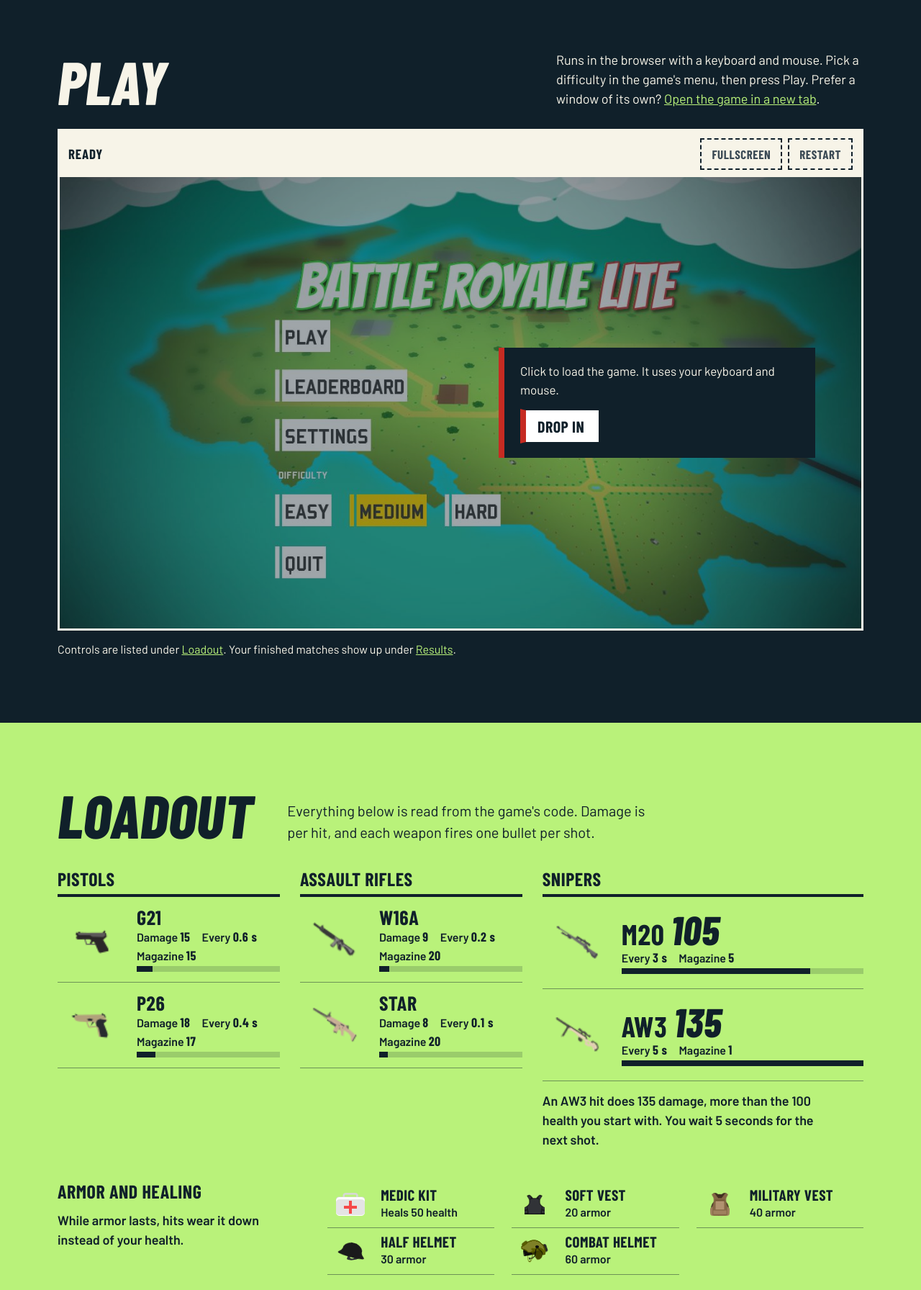
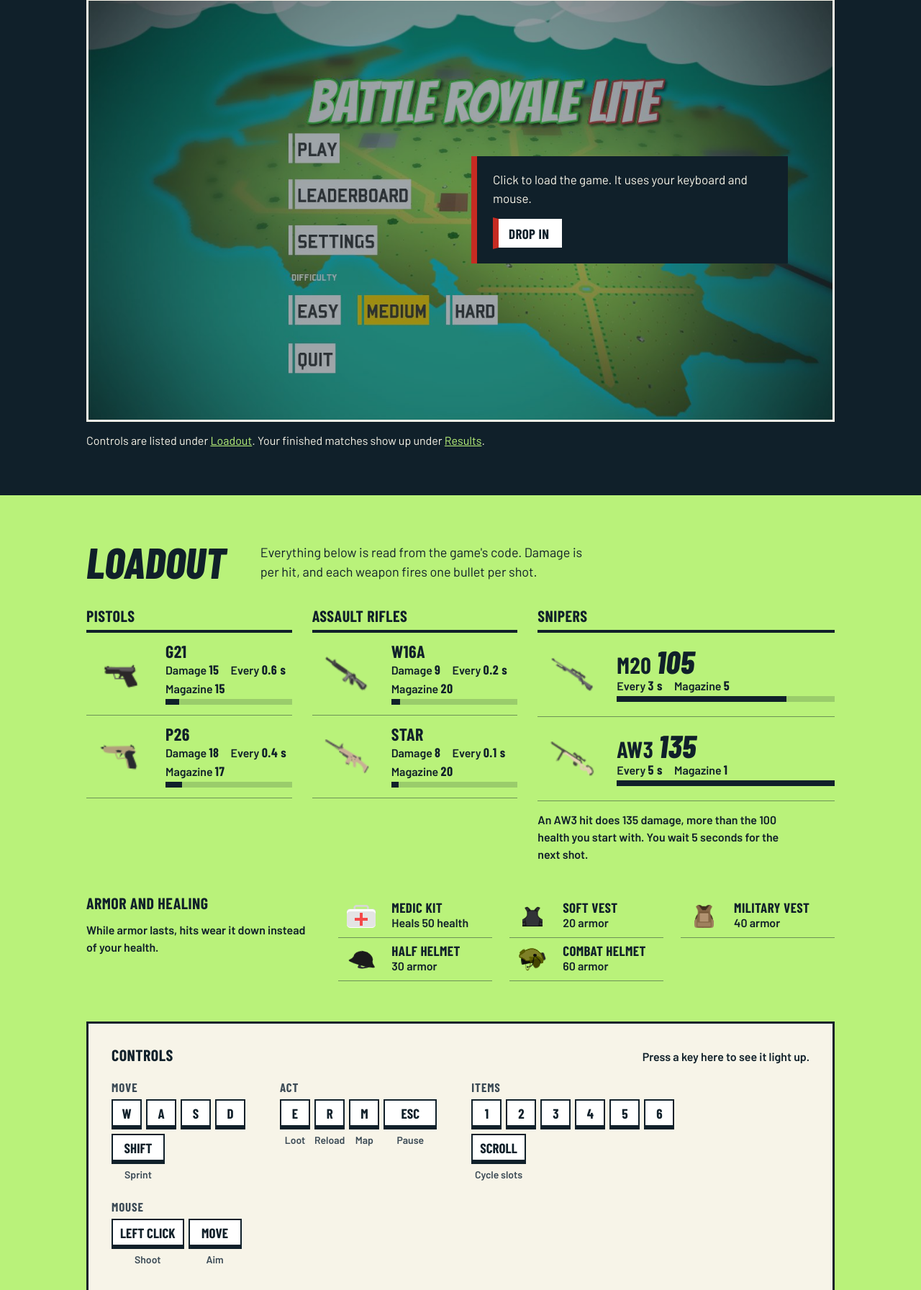
Before and after one commit to JoanathanPS/BattleRoyale, a plain HTML site: page web/index.html in a window 1280 px wide. Shown: the part 879-2671 px from the top of the page at 72% size. Drawn offline with Linux system fonts and the light colour scheme; no server answers.

Commit message:
feat(web): scale the portal down a notch and add Vercel Web Analytics
Co-Authored-By: Claude Sonnet 5.5 <noreply@anthropic.com>
Claude-Session: https://claude.ai/code/session_01BY6YU9GvtfJiBHifUEScv7

```diff
--- a/web/css/site.css
+++ b/web/css/site.css
@@ -38,8 +38,8 @@
   --body: "Barlow", system-ui, -apple-system, "Segoe UI", sans-serif;
   --hud: "Barlow Condensed", "Arial Narrow", "Roboto Condensed", sans-serif;
 
-  --wrap: 1120px;
-  --bar-h: 60px;
+  --wrap: 1040px;
+  --bar-h: 56px;
   color-scheme: light;
 }
 
@@ -63,7 +63,7 @@ body {
   margin: 0;
   background: var(--paper);
   color: var(--ink);
-  font: 400 18px/1.5 var(--body);
+  font: 400 16px/1.5 var(--body);
 }
 
 [hidden] {
@@ -152,13 +152,13 @@ button:disabled {
   display: inline-flex;
   align-items: center;
   justify-content: center;
-  min-height: 48px;
-  padding: 0 20px 0 16px;
+  min-height: 44px;
+  padding: 0 18px 0 14px;
   background: #fff;
   color: var(--ink);
   border: 2px solid var(--ink);
   border-left-width: 8px;
-  font: 700 22px/1 var(--hud);
+  font: 700 19px/1 var(--hud);
   letter-spacing: 0.02em;
   text-transform: uppercase;
   text-decoration: none;
@@ -239,7 +239,7 @@ button:disabled {
   gap: 8px;
   min-height: 44px;
   color: var(--ink);
-  font: 800 italic 30px/1 var(--hud);
+  font: 800 italic 26px/1 var(--hud);
   letter-spacing: 0.01em;
   text-transform: uppercase;
   text-decoration: none;
@@ -261,7 +261,7 @@ button:disabled {
   min-height: 44px;
   padding: 0 10px;
   color: var(--ink);
-  font: 700 19px/1 var(--hud);
+  font: 700 17px/1 var(--hud);
   letter-spacing: 0.03em;
   text-transform: uppercase;
   text-decoration: none;
@@ -362,23 +362,23 @@ button:disabled {
 
 /* ---------- Shared section bits ---------- */
 h2 {
-  font: 800 italic clamp(44px, 7vw, 84px) / 0.92 var(--hud);
+  font: 800 italic clamp(36px, 5.2vw, 60px) / 0.94 var(--hud);
   text-transform: uppercase;
 }
 h3 {
-  font: 700 26px/1.05 var(--hud);
+  font: 700 22px/1.05 var(--hud);
   letter-spacing: 0.02em;
   text-transform: uppercase;
 }
 .lede {
   max-width: 46ch;
-  font-size: 20px;
+  font-size: 18px;
 }
 
 /* ---------- 1. Drop ---------- */
 .hero {
   background: var(--ocean);
-  padding: clamp(28px, 6vw, 72px) 0 clamp(40px, 7vw, 96px);
+  padding: clamp(22px, 4vw, 44px) 0 clamp(32px, 5vw, 60px);
   overflow: hidden;
 }
 .hero__grid {
@@ -392,7 +392,7 @@ h3 {
   }
 }
 h1 {
-  font: 800 italic clamp(52px, 8.6vw, 108px) / 0.88 var(--hud);
+  font: 800 italic clamp(42px, 6.6vw, 80px) / 0.9 var(--hud);
   text-transform: uppercase;
   text-wrap: balance;
 }
@@ -432,7 +432,7 @@ h1 {
 .island {
   position: relative;
   justify-self: end;
-  width: min(100%, 560px);
+  width: min(100%, 460px);
 }
 .island__map {
   position: relative;
@@ -458,7 +458,7 @@ h1 {
 .play {
   background: var(--ink);
   color: var(--paper);
-  padding: clamp(40px, 6vw, 80px) 0 clamp(48px, 7vw, 96px);
+  padding: clamp(32px, 4.5vw, 56px) 0 clamp(36px, 5vw, 64px);
 }
 .play__head {
   display: grid;
@@ -567,7 +567,7 @@ h1 {
 /* ---------- 3. Loadout ---------- */
 .loadout {
   background: var(--land);
-  padding: clamp(44px, 7vw, 96px) 0;
+  padding: clamp(32px, 5vw, 64px) 0;
 }
 .loadout__head {
   display: grid;
@@ -608,7 +608,7 @@ h1 {
   height: 48px;
 }
 .gun__name {
-  font: 700 28px/1 var(--hud);
+  font: 700 24px/1 var(--hud);
   letter-spacing: 0.02em;
 }
 .gun__stats {
@@ -638,10 +638,10 @@ h1 {
   padding: 20px 0;
 }
 .armory__snipers .gun__name {
-  font-size: 40px;
+  font-size: 32px;
 }
 .armory__snipers .gun__dmg {
-  font: 800 italic 56px/0.9 var(--hud);
+  font: 800 italic 44px/0.9 var(--hud);
 }
 .armory__note {
   margin-top: 14px;
@@ -678,7 +678,7 @@ h1 {
   height: 32px;
 }
 .gear li b {
-  font: 700 21px/1 var(--hud);
+  font: 700 19px/1 var(--hud);
   letter-spacing: 0.02em;
   text-transform: uppercase;
   display: block;
@@ -735,19 +735,19 @@ h1 {
 kbd {
   display: grid;
   place-items: center;
-  min-width: 48px;
-  height: 48px;
+  min-width: 42px;
+  height: 42px;
   padding: 0 10px;
   background: #fff;
   color: var(--ink);
   border: 2px solid var(--ink);
   border-bottom-width: 6px;
-  font: 700 22px/1 var(--hud);
+  font: 700 19px/1 var(--hud);
   text-transform: uppercase;
   user-select: none;
 }
 kbd.wide {
-  min-width: 84px;
+  min-width: 74px;
 }
 kbd.is-down {
   background: var(--ink);
@@ -758,7 +758,7 @@ kbd.is-down {
 
 /* ---------- 4. Results ---------- */
 .results {
-  padding: clamp(44px, 7vw, 96px) 0;
+  padding: clamp(32px, 5vw, 64px) 0;
 }
 .results__head {
   display: flex;
@@ -843,7 +843,7 @@ kbd.is-down {
   font-variant-numeric: tabular-nums;
 }
 .lb-rank {
-  font: 800 italic 34px/1 var(--hud);
+  font: 800 italic 28px/1 var(--hud);
   width: 64px;
 }
 tr.top .lb-rank {
@@ -861,7 +861,7 @@ tr.top {
   color: var(--ink-soft);
 }
 .lb-score {
-  font: 700 26px/1 var(--hud);
+  font: 700 22px/1 var(--hud);
 }
 .chip {
   display: inline-block;
@@ -949,7 +949,7 @@ tr.top {
 /* ---------- 5. Download ---------- */
 .download {
   background: var(--ocean);
-  padding: clamp(44px, 7vw, 96px) 0;
+  padding: clamp(32px, 5vw, 64px) 0;
 }
 .download__grid {
   margin-top: 32px;
@@ -971,7 +971,7 @@ tr.top {
   justify-items: start;
 }
 .dl h3 {
-  font-size: 30px;
+  font-size: 24px;
 }
 .dl dl {
   display: grid;
@@ -1006,7 +1006,7 @@ tr.top {
   min-height: 0;
 }
 .dl--small h3 {
-  font-size: 26px;
+  font-size: 22px;
 }
 .dl p {
   font-size: 17px;
--- a/web/index.html
+++ b/web/index.html
@@ -11,6 +11,8 @@
   <link rel="preload" href="fonts/barlow-condensed-latin-800-italic.woff2" as="font" type="font/woff2" crossorigin>
   <link rel="preload" href="assets/textures/gui/maps/minimap.png" as="image" fetchpriority="high">
   <link rel="stylesheet" href="css/site.css">
+  <script>window.va = window.va || function () { (window.vaq = window.vaq || []).push(arguments); };</script>
+  <script defer src="/_vercel/insights/script.js"></script>
   <script src="js/zone.js" defer></script>
   <script src="js/stage.js" defer></script>
   <script src="js/leaderboard.js" defer></script>
```
